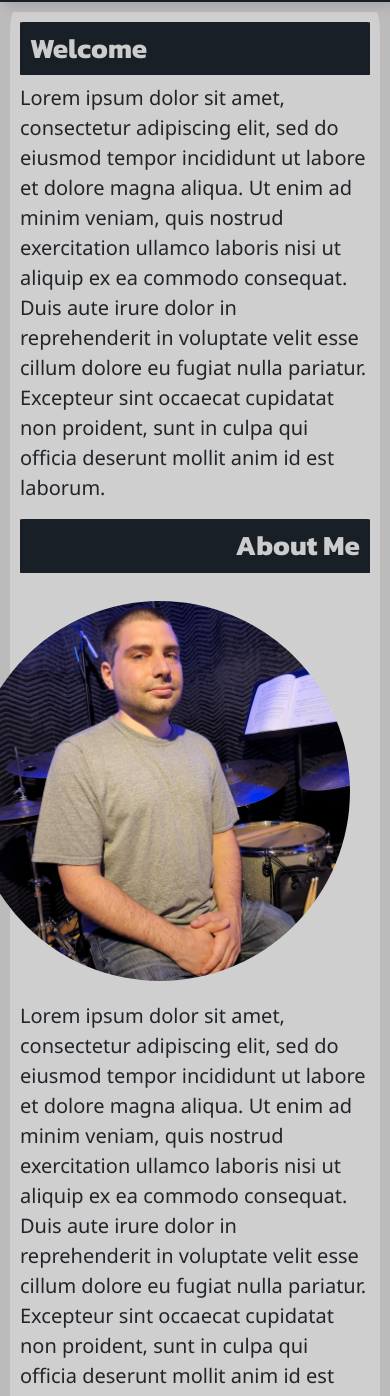
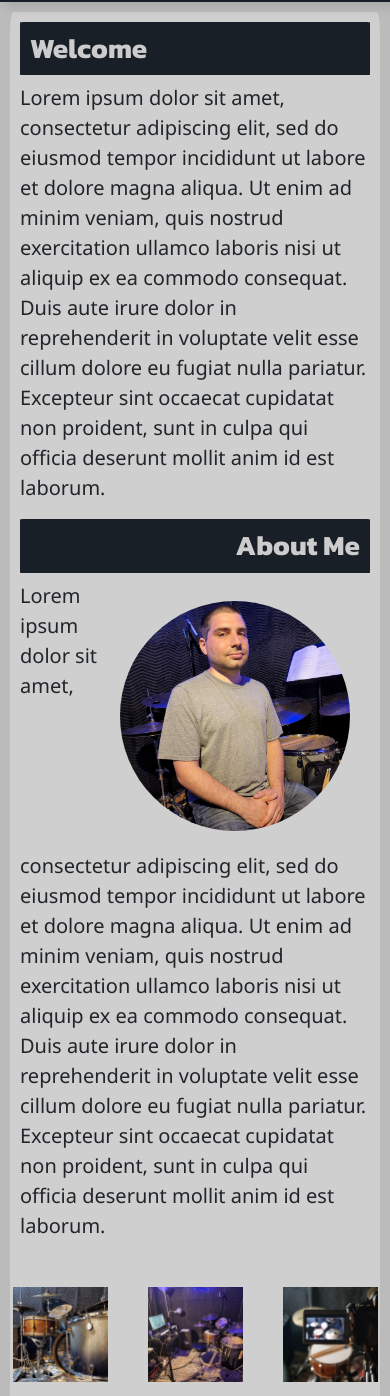
Before and after one commit to sarahschuller/jeff-website, a website: page index.html in a window 390 px wide. Shown: the part 114-1510 px from the top of the page. Drawn offline with nearby package versions, Linux system fonts and the light colour scheme.

Commit message:
reduce image sizes on small screens to fix overflow bug on mobile

```diff
--- a/style.css
+++ b/style.css
@@ -246,7 +246,7 @@ footer img {
 
 @media screen and (max-width: 600px) {
     .extra-img {
-        width: 130px;
+        width: 115px;
     }
 
     .navigation-list li {
@@ -256,6 +256,10 @@ footer img {
 
     .logo-span {
       font-size: 26px;
+    }
+
+    .about-img {
+      width: 250px;
     }
 }
 
```
